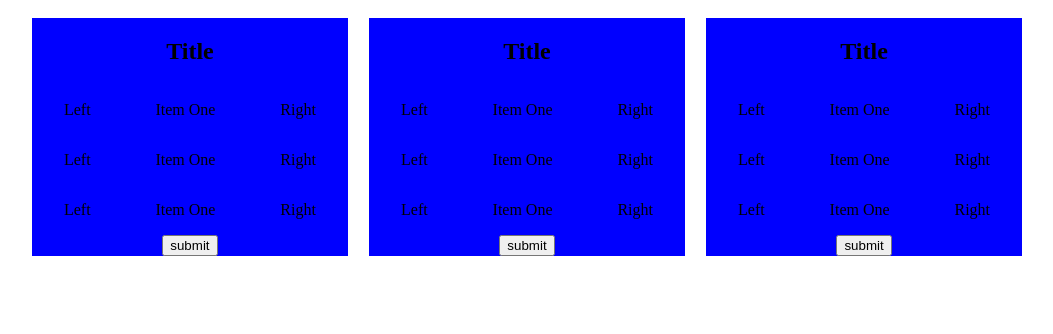
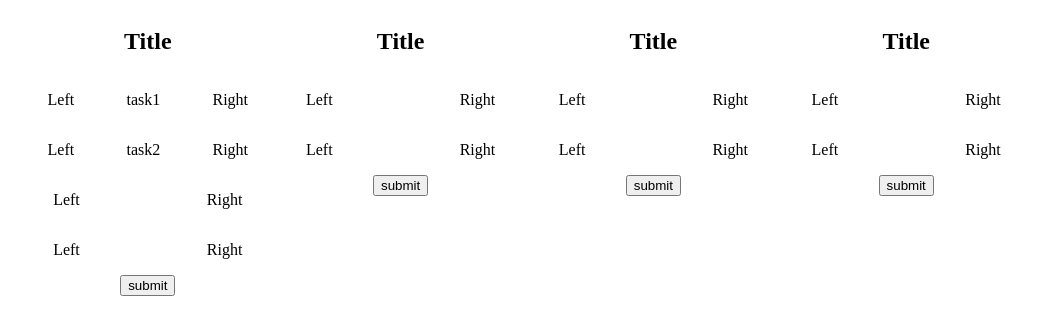
Before and after one commit to gjuliao/crm-react, a React (Create React App) app: page / in a window 1280 px wide. Shown: the top 334 px of the page, without its empty margins (113-1166 px from the left). Built offline with nearby package versions, Linux system fonts and the light colour scheme.

Commit message:
Passing props to items

```diff
--- a/src/App.css
+++ b/src/App.css
@@ -7,8 +7,7 @@
 
 .group-card {
   flex: 1;
-  margin: 1%;
-  background-color: blue;
+  margin: 0, 1%;
   justify-content: space-between;
   text-align: center;
 }
--- a/src/App.jsx
+++ b/src/App.jsx
@@ -1,9 +1,20 @@
+import { useState } from 'react';
 import './App.css';
 import { Card } from './components/Card';
 
 function App() {
+
+  const [list1, setList1] = useState(['task1', 'task2']);
+
+  const handleItemClick = () => {
+    // setList1((el) => setList.filter((i) => i !== list1));
+  }
+
+  console.log(list1);
+
   return (
     <div className="container">
+      <Card items={list1} onItemClick={handleItemClick} />
       <Card />
       <Card />
       <Card />
--- a/src/components/Card.jsx
+++ b/src/components/Card.jsx
@@ -1,12 +1,16 @@
 import React from 'react'
 import { Items } from './Items'
 
-export const Card = () => {
+export const Card = ({ items = [], onItemClick }) => {
+
+    console.log(items, 'Card');
   return (
     <div className='group-card'>
         <h2 className='card-title'>Title</h2>
         <div>
-            <Items />
+        {items.map((item, index) => (
+            <Items key={index} item={item} />
+        ))}
             <Items />
             <Items />
         </div>
--- a/src/components/Items.jsx
+++ b/src/components/Items.jsx
@@ -1,10 +1,10 @@
 import React from 'react'
 
-export const Items = () => {
+export const Items = ({item}) => {
   return (
     <div className='items'>
         <p>Left</p>
-        <p>Item One</p>
+        <p>{item}</p>
         <p>Right</p>
     </div>
   )
```
